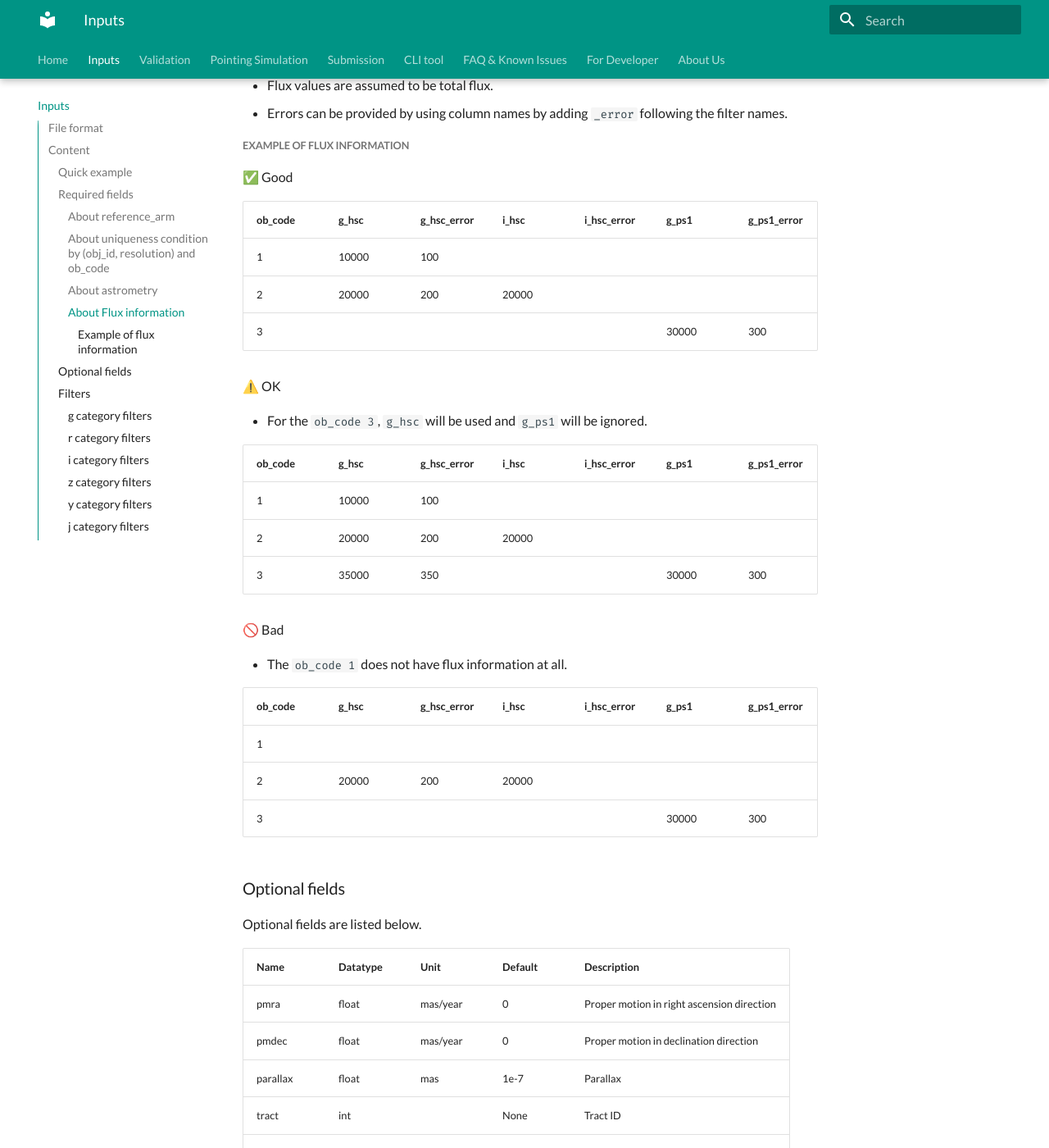
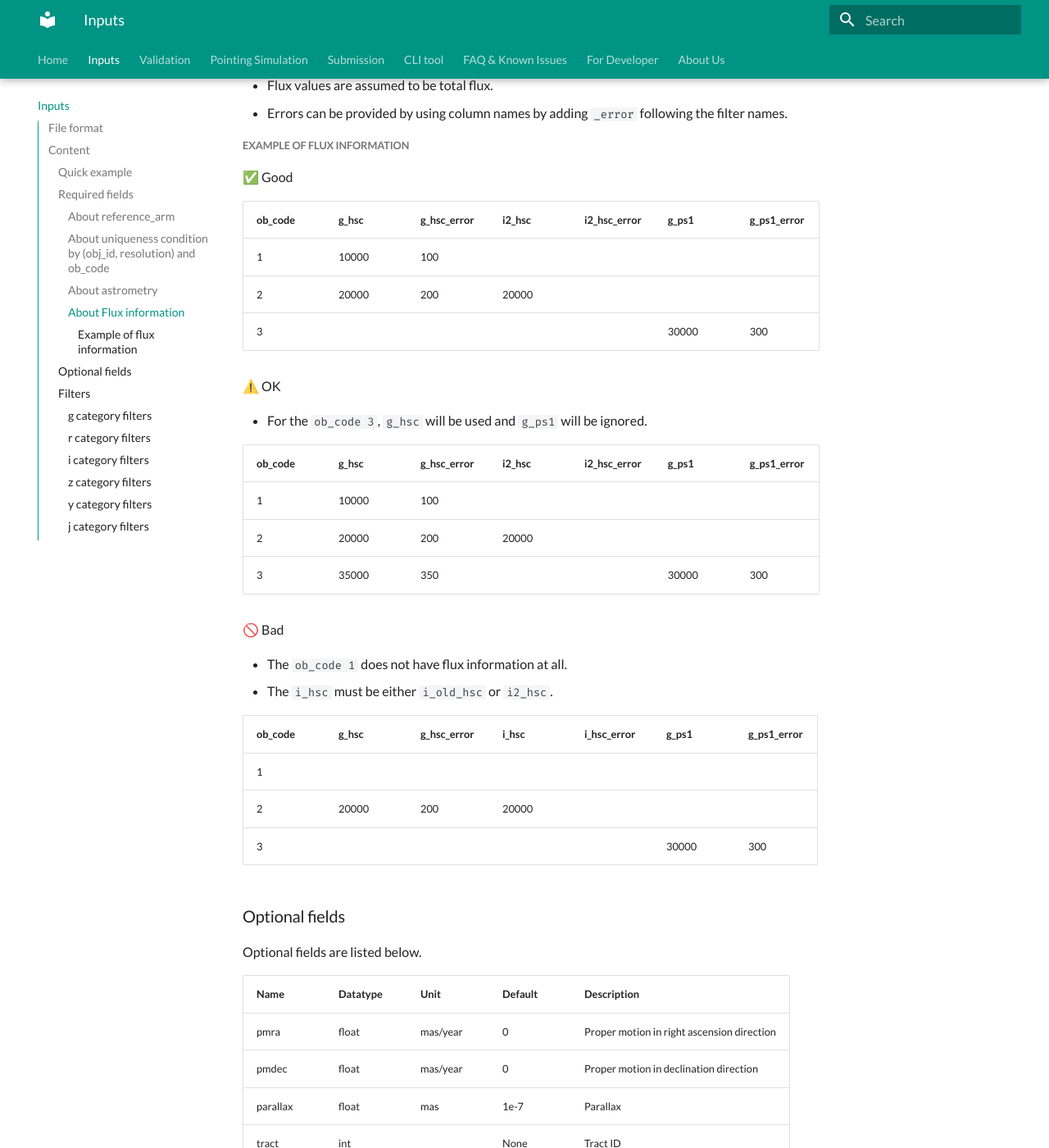
Before and after one commit to Subaru-PFS/spt_target_uploader, an MkDocs documentation site: the page built from docs/docs/inputs.md, in a window 1280 px wide and 1400 px high, scrolled down 3301 px. Shown: the whole window at 82% size. Built offline with MkDocs 1.6.1 and Material for MkDocs 9.7.7, drawn with Linux system fonts in a browser that asks for light colours.

```diff
--- a/docs/docs/inputs.md
+++ b/docs/docs/inputs.md
@@ -119,25 +119,26 @@ Flux columns must conform to the following requirements.
 
 ✅ Good
 
-| ob_code | g_hsc | g_hsc_error | i_hsc | i_hsc_error | g_ps1 | g_ps1_error |
-|---------|-------|-------------|-------|-------------|-------|-------------|
-| 1       | 10000 | 100         |       |             |       |             |
-| 2       | 20000 | 200         | 20000 |             |       |             |
-| 3       |       |             |       |             | 30000 | 300         |
+| ob_code | g_hsc | g_hsc_error | i2_hsc | i2_hsc_error | g_ps1 | g_ps1_error |
+|---------|-------|-------------|--------|--------------|-------|-------------|
+| 1       | 10000 | 100         |        |              |       |             |
+| 2       | 20000 | 200         | 20000  |              |       |             |
+| 3       |       |             |        |              | 30000 | 300         |
 
 ⚠️ OK
 
 - For the `ob_code 3`, `g_hsc` will be used and `g_ps1` will be ignored.
 
-| ob_code | g_hsc | g_hsc_error | i_hsc | i_hsc_error | g_ps1 | g_ps1_error |
-|---------|-------|-------------|-------|-------------|-------|-------------|
-| 1       | 10000 | 100         |       |             |       |             |
-| 2       | 20000 | 200         | 20000 |             |       |             |
-| 3       | 35000 | 350         |       |             | 30000 | 300         |
+| ob_code | g_hsc | g_hsc_error | i2_hsc | i2_hsc_error | g_ps1 | g_ps1_error |
+|---------|-------|-------------|--------|--------------|-------|-------------|
+| 1       | 10000 | 100         |        |              |       |             |
+| 2       | 20000 | 200         | 20000  |              |       |             |
+| 3       | 35000 | 350         |        |              | 30000 | 300         |
 
 🚫 Bad
 
 - The `ob_code 1` does not have flux information at all.
+- The `i_hsc` must be either `i_old_hsc` or `i2_hsc`.
 
 | ob_code | g_hsc | g_hsc_error | i_hsc | i_hsc_error | g_ps1 | g_ps1_error |
 |---------|-------|-------------|-------|-------------|-------|-------------|
```
Also changed, not shown: docs/docs/index.md (+17 -1 lines).
